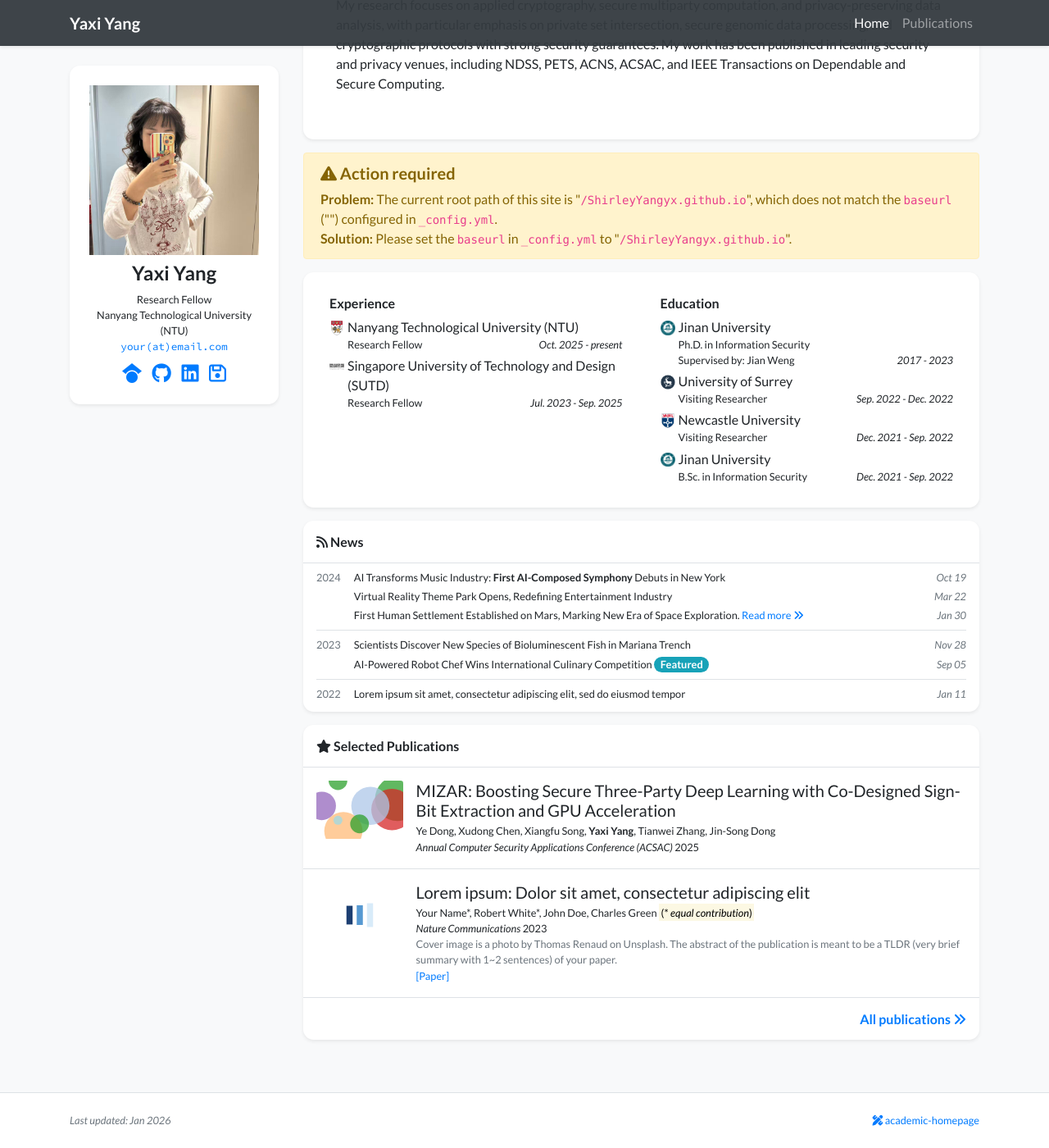
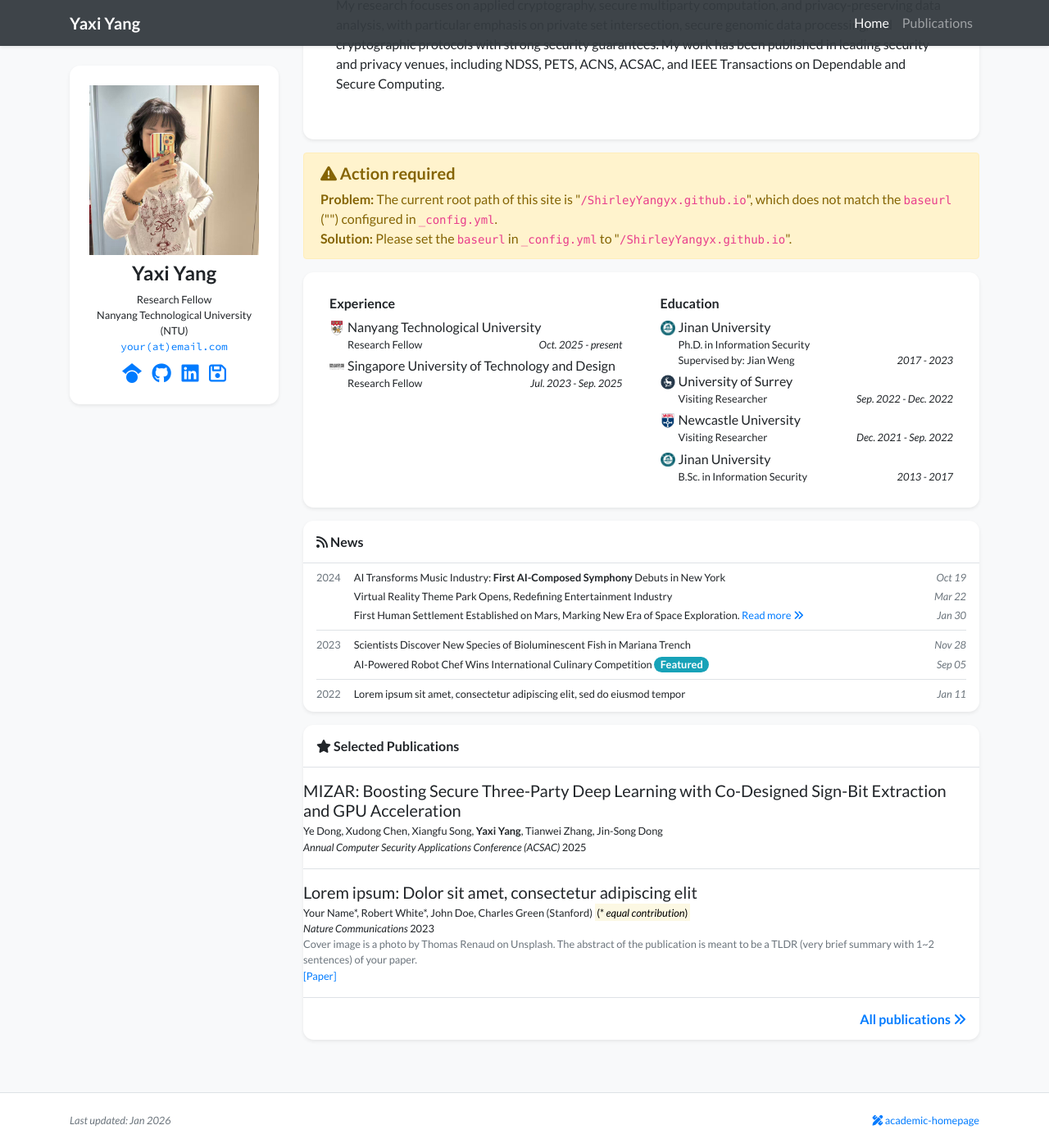
Before and after one commit to ShirleyYangyx/ShirleyYangyx.github.io, a Jekyll site: the page built from index.html, in a window 1280 px wide and 1400 px high, scrolled down 296 px. Shown: the whole window at 82% size. Built offline with Jekyll 4.4.1, drawn with Linux system fonts in a browser that asks for light colours; nearby versions of some CDN libraries; a style sheet for code colours, icons or effects is not loaded.

Commit message:
Updating

```diff
--- a/_data/profile.yml
+++ b/_data/profile.yml
@@ -37,12 +37,12 @@ portrait_caption: >-
   Yaxi Yang, Ph.D.
 
 experience:
-- name: Nanyang Technological University (NTU)
+- name: Nanyang Technological University
   logo: /assets/images/badges/NTU.png
   position: >-
     Research Fellow
   date: Oct. 2025 - present
-- name: Singapore University of Technology and Design (SUTD)
+- name: Singapore University of Technology and Design
   logo: /assets/images/badges/SUTD.png
   position: >-
     Research Fellow
@@ -69,7 +69,7 @@ education:
   logo: /assets/images/badges/JNU.png
   position: >-
     B.Sc. in Information Security
-  date: Dec. 2021 - Sep. 2022
+  date: 2013 - 2017
 
 # awards:
 # - name: Award Name 2
--- a/_includes/widgets/publication_item.html
+++ b/_includes/widgets/publication_item.html
@@ -1,14 +1,7 @@
 {% assign item = include.item %}
 <div class="d-none d-md-block">
     <div class="row no-gutters {% unless include.hide_bottom_border %}border-bottom{% endunless %} border-gray">
-        <div class="col-md-3 col-xl-2 mb-md-0 p-md-3">
-            {%- if item.cover -%}
-            <img data-src="{{ item.cover | relative_url }}" alt="{{ item.title }}" class="lazy w-100 rounded-sm" src="{{ '/assets/images/empty_300x200.png' | relative_url }}">
-            {%- else -%}
-            <svg class="bubble-visual-hash lazy w-100 rounded-sm" data-bubble-visual-hash="{{ item.id }}" viewBox="0 0 300 200"></svg>
-            {%- endif -%}
-        </div>
-        <div class="col-md-9 col-xl-10 p-3 pl-md-0">
+        <div class="col-12 p-3 pl-md-0">
             <h5 class="mt-0 mb-1 font-weight-normal">{{ item.title }}</h5>
             <p class="mt-0 mb-0 small">{% include widgets/author_list.html authors=item.authors %}</p>
             <p class="mt-0 mb-0 small">{{item.pub_pre}}<i>{{ item.pub }}</i>{{ item.pub_post }} {{ item.pub_date }} {{ item.pub_last }} <span data-semantic-scholar-id="{{ item.semantic_scholar_id }}"></span></p>
@@ -28,7 +21,7 @@
     </div>
 </div>
 
-<div class="row no-gutters d-md-none {% unless include.hide_bottom_border %}border-bottom{% endunless %} border-gray {% if include.first %}rounded-xl-top{% endif %} {% if include.last %}rounded-xl-bottom{% endif %} {% if item.cover %}lazy{% endif %}" data-src="{{ item.cover | relative_url }}">
+<div class="row no-gutters d-md-none {% unless include.hide_bottom_border %}border-bottom{% endunless %} border-gray {% if include.first %}rounded-xl-top{% endif %} {% if include.last %}rounded-xl-bottom{% endif %}">
     <div class="w-100 {% if include.first %}rounded-xl-top{% endif %} {% if include.last %}rounded-xl-bottom{% endif %}" style="background-color: rgba(255,255,255,0.9);">
         <div class="d-flex align-items-start flex-column py-3 px-4">
             <div class="mb-auto"></div>
```
Also changed, not shown: _data/authors.yml (+4 -18 lines).
